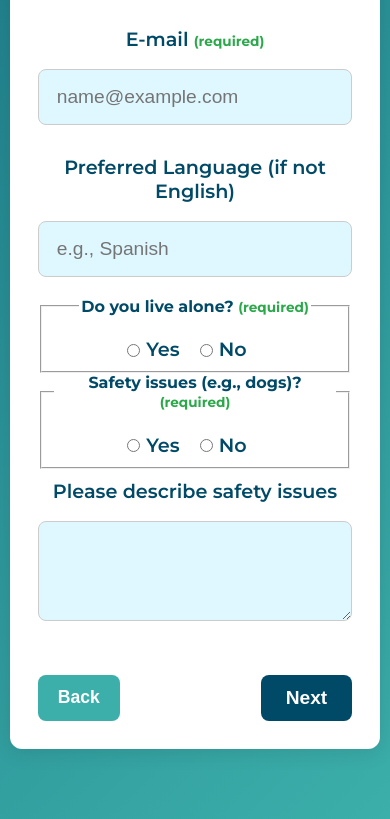
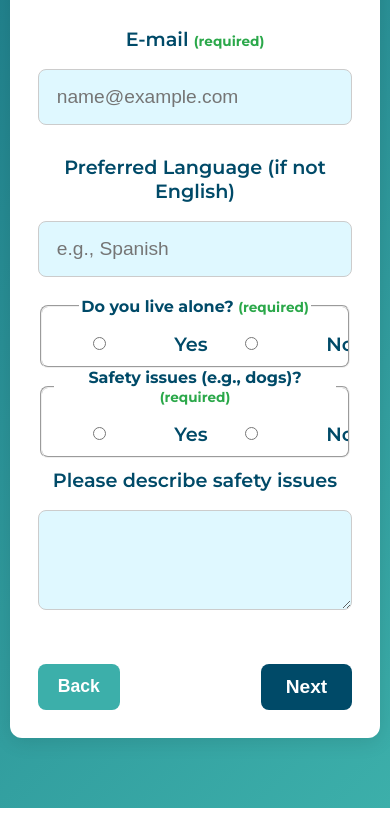
Before and after one commit to Asadali242/Safe-Life-CCP-Referral-Generation, a website: page index.html in a window 390 px wide. Shown: the part 1486-2305 px from the top of the page. Drawn offline with Linux system fonts and the light colour scheme.

Commit message:
update style.css
changes for ipad and mobile layout

```diff
--- a/style.css
+++ b/style.css
@@ -191,7 +191,6 @@ button.back-btn:hover,
   color: #004a68;            /* brand deep teal */
   margin-bottom: 6px;
 }
-
 @media (max-width: 480px) {
   .critical-question { font-size: 1.15rem; }
 }
@@ -206,18 +205,38 @@ button.back-btn:hover,
   margin: 10px 0 6px;
 }
 
-/* Yes/No/Unknown (horizontal) */
+/* --- Radio groups: equal-width cells, centered, mobile-safe --- */
+.inline-fieldset {
+  display: grid;
+  grid-template-columns: repeat(auto-fit, minmax(110px, 1fr));
+  gap: 10px 16px;
+  align-items: center;
+  padding: 10px 12px;        /* keeps content off the border */
+  overflow: hidden;          /* prevents tiny overflows on iOS */
+  border-radius: 8px;
+}
+.inline-fieldset legend {
+  grid-column: 1 / -1;       /* legend spans full row */
+  margin: 0 0 6px;
+}
 .inline-fieldset > label {
-  display: inline-flex;
+  display: flex;             /* radio + text on one row */
   align-items: center;
-  gap: 6px;
-  margin-right: 24px;
-  margin-bottom: 0;
-  vertical-align: middle;
+  justify-content: center;   /* center each option cell */
+  gap: 8px;
+  margin: 0;
+  min-width: 0;              /* allow shrinking without overflow */
+  white-space: nowrap;       /* keep “Unknown” on one line */
 }
 .inline-fieldset input[type="radio"] {
+  flex: 0 0 auto;
   margin: 0;
-  transform: translateY(1px);
+  transform: none;           /* avoid odd vertical offsets on iOS */
+}
+/* Inline error inside the fieldset spans across */
+.inline-fieldset > .error-message {
+  grid-column: 1 / -1;
+  margin-top: -4px;
 }
 
 /* Facility (multi-checkbox) — one option per line, checkbox right-aligned */
@@ -328,6 +347,10 @@ button.back-btn:hover,
 /* ========== Responsive ========== */
 @media (max-width: 540px) {
   .container { padding: 28px; }
-  .inline-fieldset > label { margin-right: 16px; }
-  .checkbox-fieldset .option-text { padding-right: 10px; }
 }
+@media (max-width: 380px) {
+  /* if three radio options don't fit, gracefully wrap to two columns */
+  .inline-fieldset {
+    grid-template-columns: repeat(2, minmax(110px, 1fr));
+  }
+}
```
